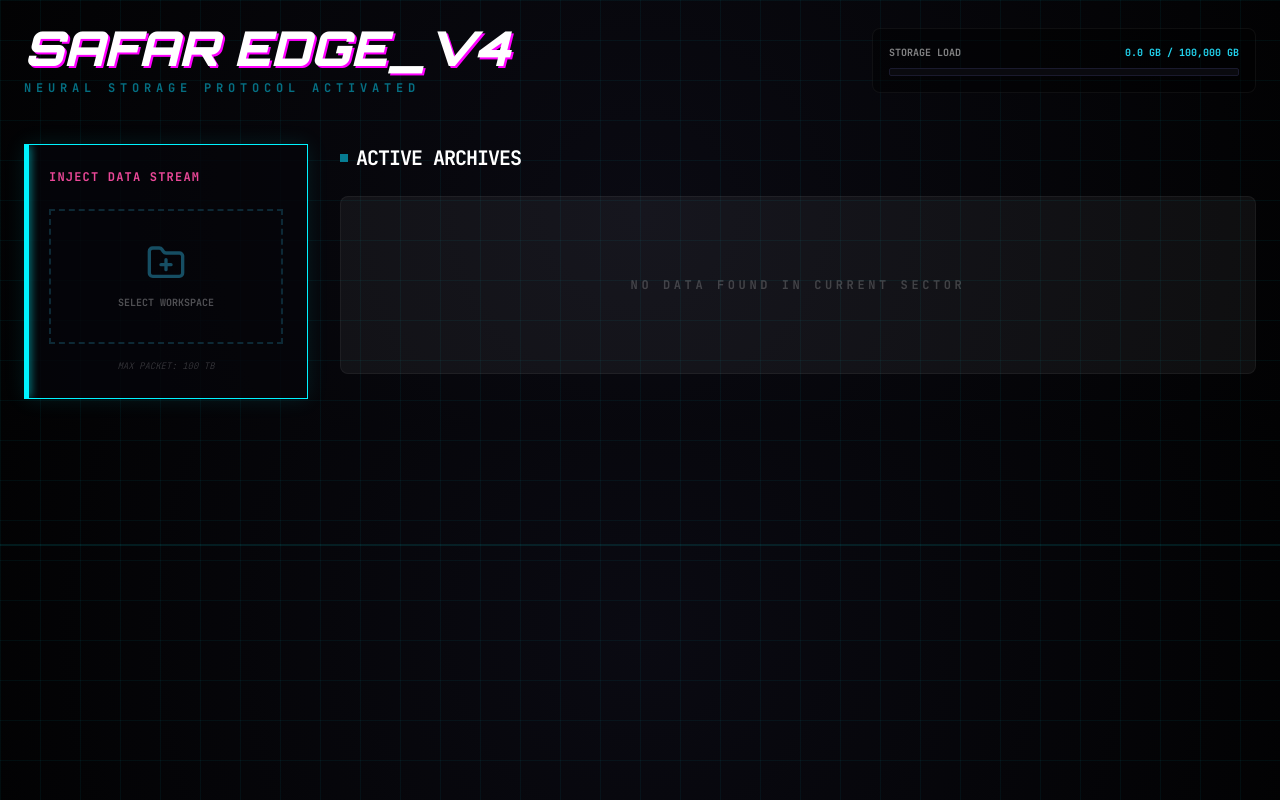
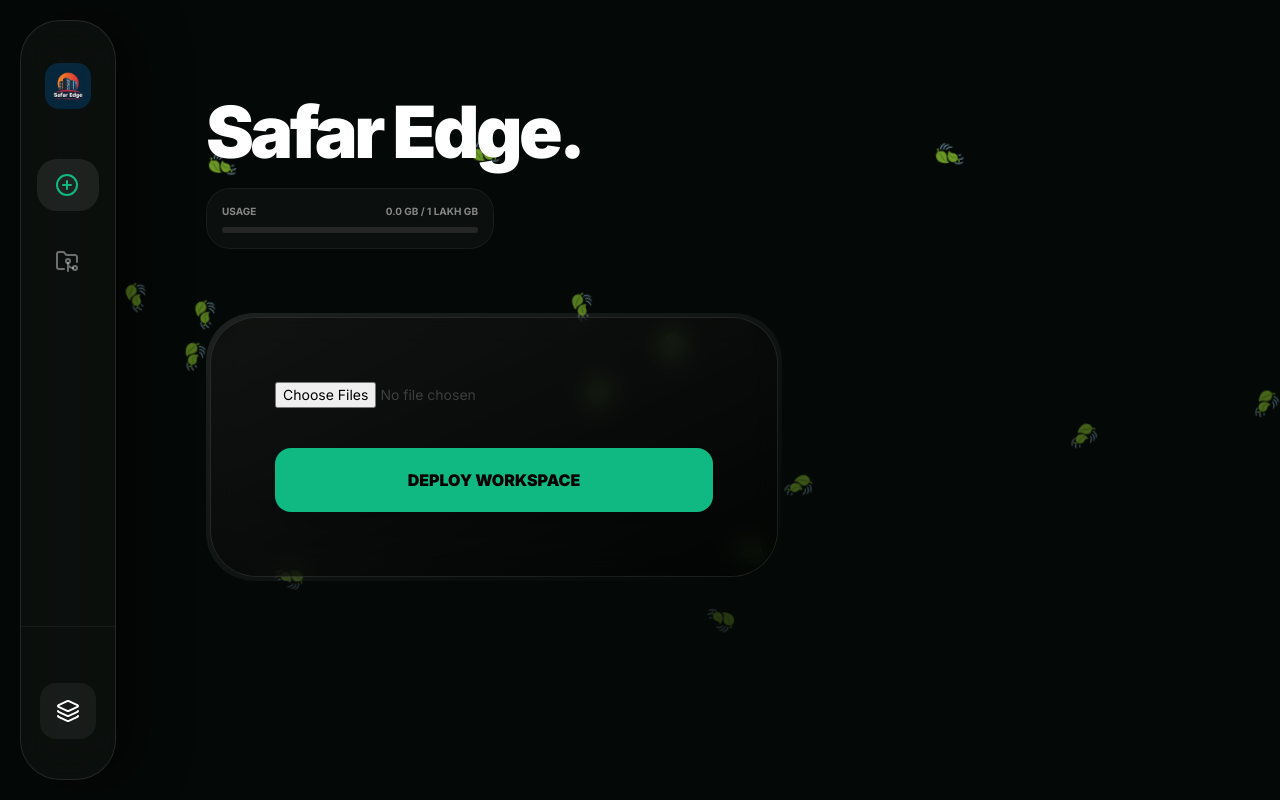
Before and after one commit to saffar731/SET-2, a Flask app: page / in a window 1280 px wide. Run offline with Flask 3, Linux system fonts and the light colour scheme; parts of the project's set-up code (start-up, migrations or seed data) failed here and were passed over; some libraries are stand-ins or nearby versions.

Commit message:
Revamp index.html with new design and themes
Updated the index.html file to enhance the layout and design, including theme customization and improved storage display.

```diff
--- a/templates/index.html
+++ b/templates/index.html
@@ -3,143 +3,203 @@
 <head>
     <meta charset="UTF-8">
     <meta name="viewport" content="width=device-width, initial-scale=1.0">
-    <title>SAFAR EDGE // ARCHIVE_01</title>
+    <link rel="icon" type="image/jpeg" href="/static/channels4_profile.png.jpg">
+    <title>Safar Edge | NextGen Dashboard</title>
+
     <script src="https://cdn.tailwindcss.com"></script>
     <script src="https://unpkg.com/lucide@latest"></script>
+
     <style>
-        @import url('https://fonts.googleapis.com/css2?family=Orbitron:wght@400;900&family=JetBrains+Mono:wght@300;700&display=swap');
+        @import url('https://fonts.googleapis.com/css2?family=Inter:wght@300;400;700;900&display=swap');
 
-        :root { --neon: #00f3ff; --pink: #ff00ff; --danger: #ff3131; --bg: #020203; }
+        :root { --accent: #10b981; --bg: #030305; }
+        [data-theme="nature"] { --accent: #10b981; --bg: #040806; }
+        [data-theme="ocean"] { --accent: #0ea5e9; --bg: #020617; }
+        [data-theme="smile"] { --accent: #f59e0b; --bg: #0f0a02; }
 
         body {
-            background: var(--bg); color: #fff; font-family: 'JetBrains Mono', monospace; overflow-x: hidden;
-            background-image: radial-gradient(circle at 50% 50%, #0a0a12 0%, #020203 100%);
+            background-color: var(--bg); color: white; margin: 0;
+            overflow: hidden; height: 100vh; font-family: 'Inter', sans-serif;
+            transition: background 0.8s cubic-bezier(0.4, 0, 0.2, 1);
         }
 
-        /* Cyberpunk Grid Background */
-        .grid-bg {
-            position: fixed; inset: 0; pointer-events: none; z-index: -1;
-            background-image: linear-gradient(to right, rgba(0, 243, 255, 0.05) 1px, transparent 1px),
-                              linear-gradient(to bottom, rgba(0, 243, 255, 0.05) 1px, transparent 1px);
-            background-size: 40px 40px;
+        /* --- SIDEBAR STYLE --- */
+        aside {
+            position: fixed; top: 20px; left: 20px; bottom: 20px;
+            background: rgba(255, 255, 255, 0.03);
+            backdrop-filter: blur(25px);
+            border: 1px solid rgba(255, 255, 255, 0.1);
+            z-index: 100; border-radius: 2.5rem;
+            transition: width 0.5s cubic-bezier(0.4, 0, 0.2, 1);
+            box-shadow: 20px 0 50px rgba(0,0,0,0.5);
         }
 
-        .cyber-panel {
-            background: rgba(5, 5, 10, 0.8); border: 1px solid var(--neon);
-            box-shadow: 0 0 20px rgba(0, 243, 255, 0.1);
-            position: relative; overflow: hidden;
+        .nav-link {
+            display: flex; align-items: center; padding: 14px 18px;
+            width: 100%; border-radius: 20px; transition: 0.3s;
+            color: rgba(255,255,255,0.4);
+        }
+        .nav-link.active, .nav-link:hover {
+            background: rgba(255,255,255,0.08); color: var(--accent);
         }
 
-        .cyber-panel::before {
-            content: ""; position: absolute; top: 0; left: 0; width: 4px; height: 100%;
-            background: var(--neon); box-shadow: 0 0 10px var(--neon);
+        /* --- LOGO GLOW --- */
+        .logo-box {
+            width: 50px; height: 50px; border-radius: 16px;
+            overflow: hidden; border: 2px solid transparent;
+            transition: 0.4s; box-shadow: 0 0 0 var(--accent);
+        }
+        .logo-box:hover {
+            border-color: var(--accent);
+            box-shadow: 0 0 30px var(--accent);
+            transform: scale(1.1) rotate(3deg);
         }
 
-        .glitch-header {
-            font-family: 'Orbitron', sans-serif; font-weight: 900; font-style: italic;
-            text-transform: uppercase; color: #fff; text-shadow: 2px 2px var(--pink);
+        /* --- STORAGE BAR --- */
+        .storage-container {
+            background: rgba(255,255,255,0.03); border: 1px solid rgba(255,255,255,0.05);
+            padding: 15px; border-radius: 24px; margin-top: 20px;
         }
+        .bar-bg { width: 100%; height: 6px; background: rgba(255,255,255,0.1); border-radius: 10px; overflow: hidden; }
+        .bar-fill { height: 100%; background: var(--accent); box-shadow: 0 0 15px var(--accent); transition: width 1s ease; }
 
-        /* Neural Storage Bar */
-        .storage-track { height: 8px; background: #0a0a0f; border: 1px solid #1a1a2e; border-radius: 2px; }
-        .storage-bar { height: 100%; background: linear-gradient(90deg, var(--neon), var(--pink)); box-shadow: 0 0 15px var(--neon); transition: width 1s cubic-bezier(0.4, 0, 0.2, 1); }
+        /* --- ANIMATIONS --- */
+        #ani-layer { position: fixed; inset: 0; pointer-events: none; z-index: 0; }
+        .wave {
+            position: absolute; bottom: 0; width: 200%; height: 150px;
+            background: url('https://s3-us-west-2.amazonaws.com/s.cdpn.io/85486/wave.svg') repeat-x;
+            opacity: 0.1; animation: moveWave 10s linear infinite; display: none;
+        }
+        @keyframes moveWave { from { transform: translateX(0); } to { transform: translateX(-50%); } }
 
-        .btn-action { transition: 0.2s; border: 1px solid transparent; }
-        .btn-download { color: var(--neon); border-color: var(--neon); }
-        .btn-download:hover { background: var(--neon); color: #000; box-shadow: 0 0 20px var(--neon); }
+        .leaf { position: absolute; top: -50px; font-size: 24px; animation: leafFall 8s linear infinite; display: none; }
+        @keyframes leafFall { 100% { transform: translateY(110vh) rotate(360deg); opacity: 0; } }
 
-        .btn-delete { color: var(--danger); border-color: var(--danger); }
-        .btn-delete:hover { background: var(--danger); color: #fff; box-shadow: 0 0 20px var(--danger); }
-
-        /* Scanning Line Animation */
-        .scanline {
-            width: 100%; height: 2px; background: rgba(0, 243, 255, 0.1);
-            position: fixed; top: 0; left: 0; z-index: 999;
-            animation: scan 4s linear infinite; pointer-events: none;
-        }
-        @keyframes scan { 0% { top: -10%; } 100% { top: 110%; } }
+        main { transition: all 0.5s ease; margin-left: 110px; }
     </style>
 </head>
-<body class="p-6">
-    <div class="grid-bg"></div>
-    <div class="scanline"></div>
+<body data-theme="nature">
 
-    <header class="max-w-7xl mx-auto mb-12 flex flex-col md:flex-row items-center justify-between gap-6">
-        <div class="text-center md:text-left">
-            <h1 class="text-5xl glitch-header">Safar Edge_v4</h1>
-            <p class="text-cyan-500 font-bold text-xs tracking-[0.4em] mt-2 uppercase opacity-60">Neural Storage Protocol Activated</p>
+    <div id="ani-layer">
+        <div id="wave-ani" class="wave"></div>
+        <div id="leaf-box"></div>
+        <img id="smile-img" src="https://www.svgrepo.com/show/419918/smile-emoji-emoticon.svg" class="absolute top-1/2 left-1/2 -translate-x-1/2 -translate-y-1/2 w-80 opacity-5 hidden">
+    </div>
+
+    <aside id="sidebar" class="w-24 py-10 flex flex-col items-center overflow-hidden">
+        <div class="mb-12">
+            <div class="logo-box">
+                <img src="/static/channels4_profile.png.jpg" onerror="this.src='https://ui-avatars.com/api/?name=S&background=10b981&color=fff'" class="w-full h-full object-cover">
+            </div>
         </div>
 
-        <div class="w-full md:w-96 bg-black/40 p-4 border border-white/5 rounded-lg">
-            <div class="flex justify-between text-[10px] uppercase font-bold mb-2">
-                <span class="text-white/50">Storage Load</span>
-                <span class="text-cyan-400">{{ used_gb }} GB / 100,000 GB</span>
+        <nav class="flex-1 w-full px-4 space-y-6">
+            <button onclick="showPage('upload-sec', this)" class="nav-link active">
+                <i data-lucide="plus-circle"></i><span class="sidebar-text hidden ml-4 font-bold">Upload</span>
+            </button>
+            <button onclick="showPage('files-sec', this)" class="nav-link">
+                <i data-lucide="folder-git-2"></i><span class="sidebar-text hidden ml-4 font-bold">Cloud</span>
+            </button>
+        </nav>
+
+        <div class="px-4 w-full border-t border-white/5 pt-8 space-y-6">
+            <div id="theme-grid" class="hidden grid grid-cols-2 gap-3 mb-2">
+                <div onclick="setTheme('nature')" class="w-8 h-8 rounded-full bg-emerald-500 cursor-pointer"></div>
+                <div onclick="setTheme('ocean')" class="w-8 h-8 rounded-full bg-blue-500 cursor-pointer"></div>
+                <div onclick="setTheme('smile')" class="w-8 h-8 rounded-full bg-amber-500 cursor-pointer"></div>
             </div>
-            <div class="storage-track">
-                <div class="storage-bar" style="width: {{ percent }}%"></div>
+            <button onclick="toggleSidebar()" class="w-14 h-14 bg-white/5 rounded-2xl flex items-center justify-center hover:bg-white/10 transition mx-auto">
+                <i data-lucide="layers"></i>
+            </button>
+        </div>
+    </aside>
+
+    <main id="main-content" class="p-10 md:p-24 relative z-10">
+
+        <div class="max-w-4xl mb-16">
+            <h1 class="text-7xl font-black tracking-tighter mb-4">Safar Edge.</h1>
+            <div class="storage-container w-72">
+                <div class="flex justify-between text-[10px] uppercase font-bold mb-2 opacity-50">
+                    <span>Usage</span>
+                    <span>{{ used_gb }} GB / 1 Lakh GB</span>
+                </div>
+                <div class="bar-bg">
+                    <div class="bar-fill" style="width: {{ (used_gb / 100000) * 100 }}%"></div>
+                </div>
             </div>
         </div>
-    </header>
 
-    <main class="max-w-7xl mx-auto grid grid-cols-1 lg:grid-cols-4 gap-8">
-        <aside class="lg:col-span-1">
-            <div class="cyber-panel p-6">
-                <h3 class="text-xs font-black uppercase tracking-widest text-pink-500 mb-6">Inject Data Stream</h3>
-                <form action="/upload" method="POST" enctype="multipart/form-data">
-                    <label class="block border-2 border-dashed border-cyan-900/50 hover:border-cyan-400/50 p-8 text-center cursor-pointer transition-all mb-4 group">
-                        <input type="file" name="file" webkitdirectory directory multiple class="hidden" onchange="this.form.submit()">
-                        <i data-lucide="folder-plus" class="w-10 h-10 mx-auto mb-3 text-cyan-900 group-hover:text-cyan-400"></i>
-                        <p class="text-[10px] uppercase font-bold text-white/30">Select Workspace</p>
-                    </label>
-                    <p class="text-[9px] text-center text-white/20 italic italic uppercase">Max Packet: 100 TB</p>
-                </form>
-            </div>
-        </aside>
+        <section id="upload-sec" class="page-content block">
+            <form action="/upload" method="POST" enctype="multipart/form-data" class="max-w-xl p-1 bg-gradient-to-br from-white/10 to-transparent rounded-[3rem]">
+                <div class="bg-black/40 backdrop-blur-md rounded-[2.9rem] p-16 text-center border border-white/10">
+                    <input type="file" name="file" webkitdirectory directory multiple class="block w-full text-sm text-white/20 mb-10">
+                    <button type="submit" class="w-full py-5 rounded-2xl font-black uppercase text-black transition-all hover:scale-105 active:scale-95 shadow-2xl" style="background: var(--accent);">Deploy Workspace</button>
+                </div>
+            </form>
+        </section>
 
-        <div class="lg:col-span-3">
-            <div class="flex items-center justify-between mb-6">
-                <h2 class="text-xl font-bold uppercase tracking-tighter flex items-center gap-2">
-                    <span class="w-2 h-2 bg-cyan-500 animate-pulse"></span> Active Archives
-                </h2>
-            </div>
-
-            <div class="grid gap-4">
+        <section id="files-sec" class="page-content hidden">
+            <div class="grid gap-4 max-w-3xl">
                 {% if items %}
                     {% for item in items %}
-                    <div class="cyber-panel p-5 flex items-center justify-between group">
-                        <div class="flex items-center gap-4">
-                            <div class="w-12 h-12 flex items-center justify-center bg-cyan-500/5 border border-cyan-500/20">
-                                <i data-lucide="{{ 'folder' if item.is_dir else 'file-text' }}" class="text-cyan-400 w-5 h-5"></i>
-                            </div>
-                            <div>
-                                <h4 class="font-bold tracking-tight text-white/90 uppercase text-sm">{{ item.name }}</h4>
-                                <p class="text-[10px] text-cyan-700 font-bold uppercase">{{ 'Directory' if item.is_dir else 'Static File' }}</p>
-                            </div>
+                    <div class="flex items-center justify-between p-6 bg-white/[0.03] border border-white/5 rounded-[2rem] hover:bg-white/[0.06] transition-all">
+                        <div class="flex items-center gap-5">
+                            <i data-lucide="{{ 'folder' if item.is_dir else 'file-text' }}" class="text-accent w-7 h-7"></i>
+                            <span class="text-xl font-bold">{{ item.name }}</span>
                         </div>
-
-                        <div class="flex gap-2">
-                            <a href="/download/{{ item.name }}" class="p-3 btn-action btn-download rounded-sm">
-                                <i data-lucide="download" class="w-4 h-4"></i>
-                            </a>
-                            <a href="/delete/{{ item.name }}"
-                               onclick="return confirm('Confirm data purge?')"
-                               class="p-3 btn-action btn-delete rounded-sm">
+                        <div class="flex gap-3">
+                            <a href="/download/{{ item.name }}" class="px-6 py-3 bg-white text-black font-bold rounded-xl text-sm">Download</a>
+                            <a href="/delete/{{ item.name }}" onclick="return confirm('Delete permanently?')" class="px-4 py-3 bg-red-500/10 text-red-500 border border-red-500/20 font-bold rounded-xl text-sm hover:bg-red-500 hover:text-white transition">
                                 <i data-lucide="trash-2" class="w-4 h-4"></i>
                             </a>
                         </div>
                     </div>
                     {% endfor %}
                 {% else %}
-                    <div class="border border-white/5 bg-white/5 py-20 text-center rounded-lg">
-                        <p class="text-white/20 uppercase text-xs font-bold tracking-[0.3em]">No Data Found in Current Sector</p>
-                    </div>
+                    <p class="text-white/20 italic">No project folders found...</p>
                 {% endif %}
             </div>
-        </div>
+        </section>
     </main>
 
     <script>
         lucide.createIcons();
+        let isOpen = false;
+
+        function toggleSidebar() {
+            isOpen = !isOpen;
+            const side = document.getElementById('sidebar');
+            const main = document.getElementById('main-content');
+            side.style.width = isOpen ? '280px' : '96px';
+            main.style.marginLeft = isOpen ? '300px' : '110px';
+            document.querySelectorAll('.sidebar-text').forEach(t => t.classList.toggle('hidden', !isOpen));
+            document.getElementById('theme-grid').classList.toggle('hidden', !isOpen);
+        }
+
+        function setTheme(theme) {
+            document.body.setAttribute('data-theme', theme);
+            document.getElementById('wave-ani').style.display = theme === 'ocean' ? 'block' : 'none';
+            document.getElementById('smile-img').style.display = theme === 'smile' ? 'block' : 'none';
+            const lb = document.getElementById('leaf-box'); lb.innerHTML = '';
+            if(theme === 'nature') {
+                for(let i=0; i<15; i++) {
+                    const l = document.createElement('div');
+                    l.className = 'leaf'; l.innerHTML = '🍃';
+                    l.style.left = Math.random() * 100 + 'vw';
+                    l.style.animationDelay = Math.random() * 5 + 's';
+                    l.style.display = 'block'; lb.appendChild(l);
+                }
+            }
+        }
+
+        function showPage(id, btn) {
+            document.querySelectorAll('.page-content').forEach(p => p.classList.replace('block', 'hidden'));
+            document.getElementById(id).classList.replace('hidden', 'block');
+            document.querySelectorAll('.nav-link').forEach(l => l.classList.remove('active'));
+            btn.classList.add('active');
+        }
+
+        setTheme('nature');
     </script>
 </body>
 </html>
```
